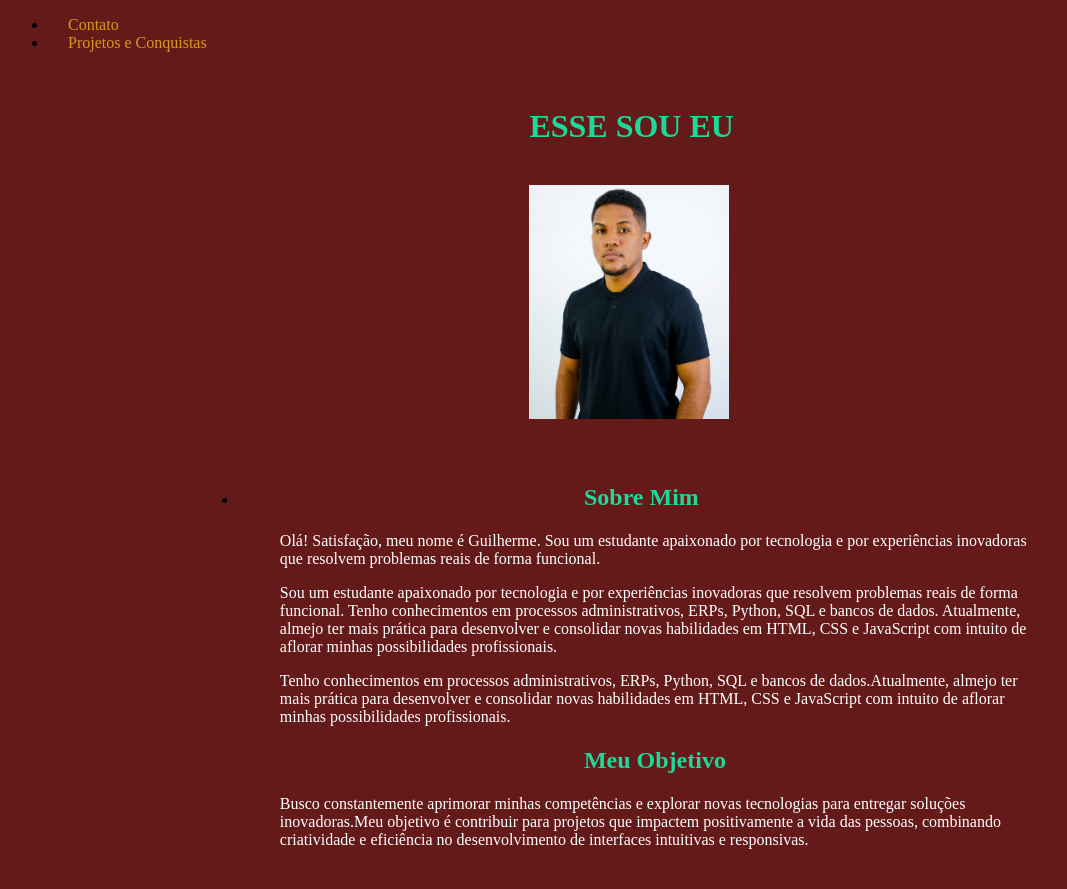
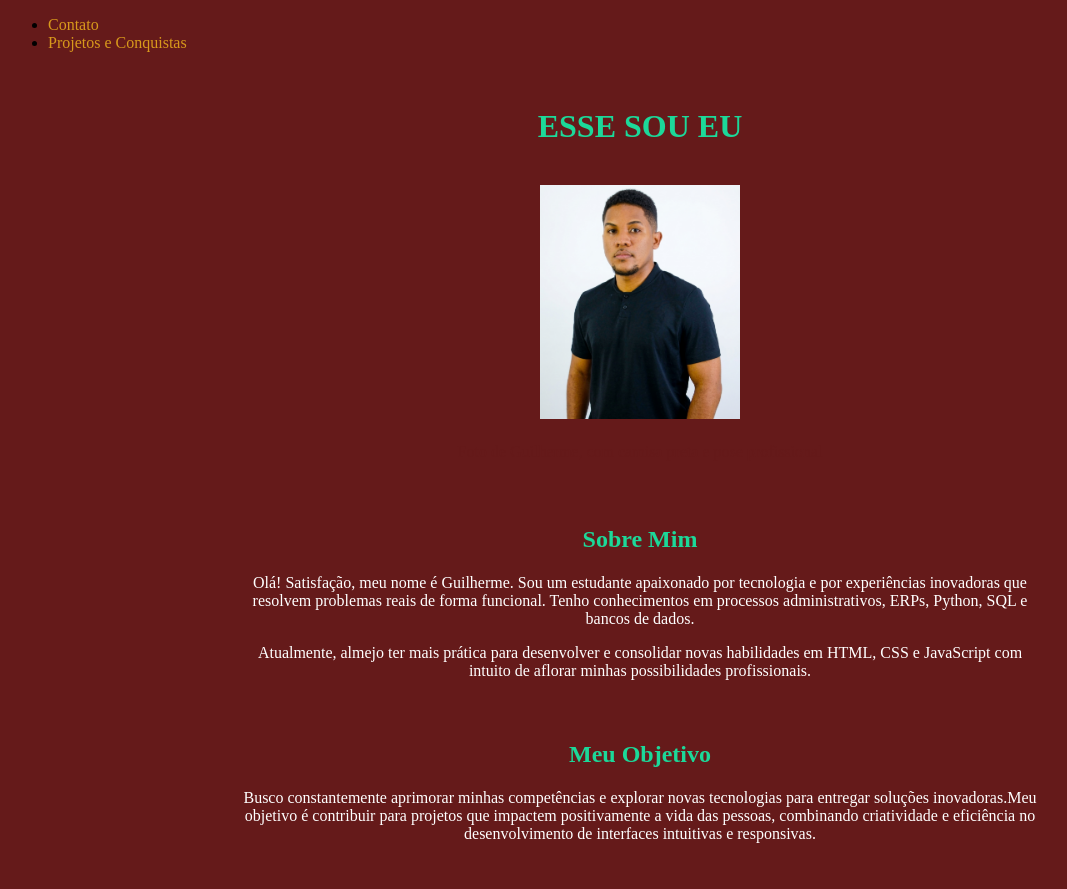
Before and after one commit to Guilherme8021X/Portif-lio-Profissional, a plain HTML site: page Index.html in a window 1280 px wide. Shown: the whole page, without its empty margins (0-1067 px from the left). Drawn offline with Linux system fonts and the light colour scheme.

Commit message:
Atualização:aprendendo com ia

```diff
--- a/Index.html
+++ b/Index.html
@@ -3,7 +3,7 @@
 <head>
     <meta charset="UTF-8">
     <meta name="viewport" content="width=device-width, initial-scale=1.0">
-    <title>GUILHERME PROFISSIOAL</title>
+    <title>GUILHERME PROFISSIONAL</title>
     <link href="estilos/folha_estilo1.css" rel="stylesheet" />
 </head>
 <body>
@@ -20,25 +20,28 @@
 <h1>ESSE SOU EU</h1>
 
 <figure>
-    <img src="img/Foto Pessoal.jpeg"
-    alt="Guilherme Profissional"
-    width="200">
+    <img src="img/foto_pessoal.jpeg"
+    alt="Foto de perfil" width="200">
+    <figcaption>Foto de Guilherme, com camisa preta e pose profissional</figcaption>
 </figure>
 
 
-<ul>
-<li>
+<section id="apresentacao">
     <article>
         <h2>Sobre Mim</h2>
         <p>Olá! Satisfação, meu nome é Guilherme. Sou um estudante apaixonado por tecnologia e por experiências inovadoras que resolvem problemas reais de forma funcional.
-        <p>Sou um estudante apaixonado por tecnologia e por experiências inovadoras que resolvem problemas reais de forma funcional. Tenho conhecimentos em processos administrativos, ERPs, Python, SQL e bancos de dados. Atualmente, almejo ter mais prática para desenvolver e consolidar novas habilidades em HTML, CSS e JavaScript com intuito de aflorar minhas possibilidades profissionais.</p>
-        Tenho conhecimentos em processos administrativos, ERPs, Python, SQL e bancos de dados.Atualmente, almejo ter mais prática para desenvolver e consolidar novas habilidades em HTML, CSS e JavaScript com intuito de aflorar minhas possibilidades profissionais.</p>
-        <strong><h2>Meu Objetivo</h2></strong>
-        <P>Busco constantemente aprimorar minhas competências e explorar novas tecnologias para entregar soluções inovadoras.Meu objetivo é contribuir para projetos que impactem positivamente a vida das pessoas, combinando criatividade e eficiência no desenvolvimento de interfaces intuitivas e responsivas.</p>
+        Tenho conhecimentos em processos administrativos, ERPs, Python, SQL e bancos de dados.</p>
+
+        <p>Atualmente, almejo ter mais prática para desenvolver e consolidar novas habilidades em HTML, CSS e JavaScript com intuito de aflorar minhas possibilidades profissionais.</p>
     </article>
 
-</li>
-</ul>
+    <article>
+        <h2>Meu Objetivo</h2>
+        <p>Busco constantemente aprimorar minhas competências e explorar novas tecnologias para entregar soluções inovadoras.Meu objetivo é contribuir para projetos que impactem positivamente a vida das pessoas, combinando criatividade e eficiência no desenvolvimento de interfaces intuitivas e responsivas.</p>
+    </article>
+</section>
+
+
 
 
 </main>
--- a/estilos/folha_estilo1.css
+++ b/estilos/folha_estilo1.css
@@ -1,12 +1,12 @@
-h1{
-    max-width: 25%;
+h1  {
+    text-align: center;
     margin: 0 auto;
     padding: 20px;
     color: #1cd899;
 }
 
 h2{
-    max-width: 20%;
+    text-align: center;
     margin: 0 auto;
     padding: 5px;
     color:#1cd899;
@@ -16,6 +16,7 @@ article{
     margin: 0 auto;
     padding: 20px;
     color: #ffffff;
+    text-align: center;
 
 }
 
@@ -32,25 +33,29 @@ main{
     padding: 20px;
 }
 figure{
-    max-width: 25%;
+    text-align: center;
     margin: 0 auto;
     padding: 20px;
 }
-
-nav a:hover{
-    max-width: 100%;
+figcaption{
+    text-align: center;
     margin: 0 auto;
     padding: 20px;
+    color: #651a1a;
+}
+
+/*Estado padrão do link*/
+nav a {
+    max-width: 10px 15px;
     color: #d8991c;
     text-decoration: none;
+    transition: color 0.3s ease; /*transição suave para a mudança de cor*/
 }
-nav a {
-    max-width: 100%;
-    margin: 0 auto;
-    padding: 20px;
-    color: #d8991c;
-    text-decoration: none;
+/*Estado de interação(ao passar o mouse)*/
+nav a:hover{
+    color: #1cd899;
 }
+
 .projetos-conquistas{
     max-width: 100%;
     margin: 0 auto;
@@ -65,3 +70,8 @@ nav a {
     color: #d8991c;
     text-decoration: none;
 }
+.contato{
+
+    color: #ffffff;
+
+}
```
Also changed, not shown: PROJETOS_CONQUISTAS.html (+3 -2 lines), contato.html (+5 -1 lines), img/foto_pessoal.jpeg (renamed from img/Foto Pessoal.jpeg).
